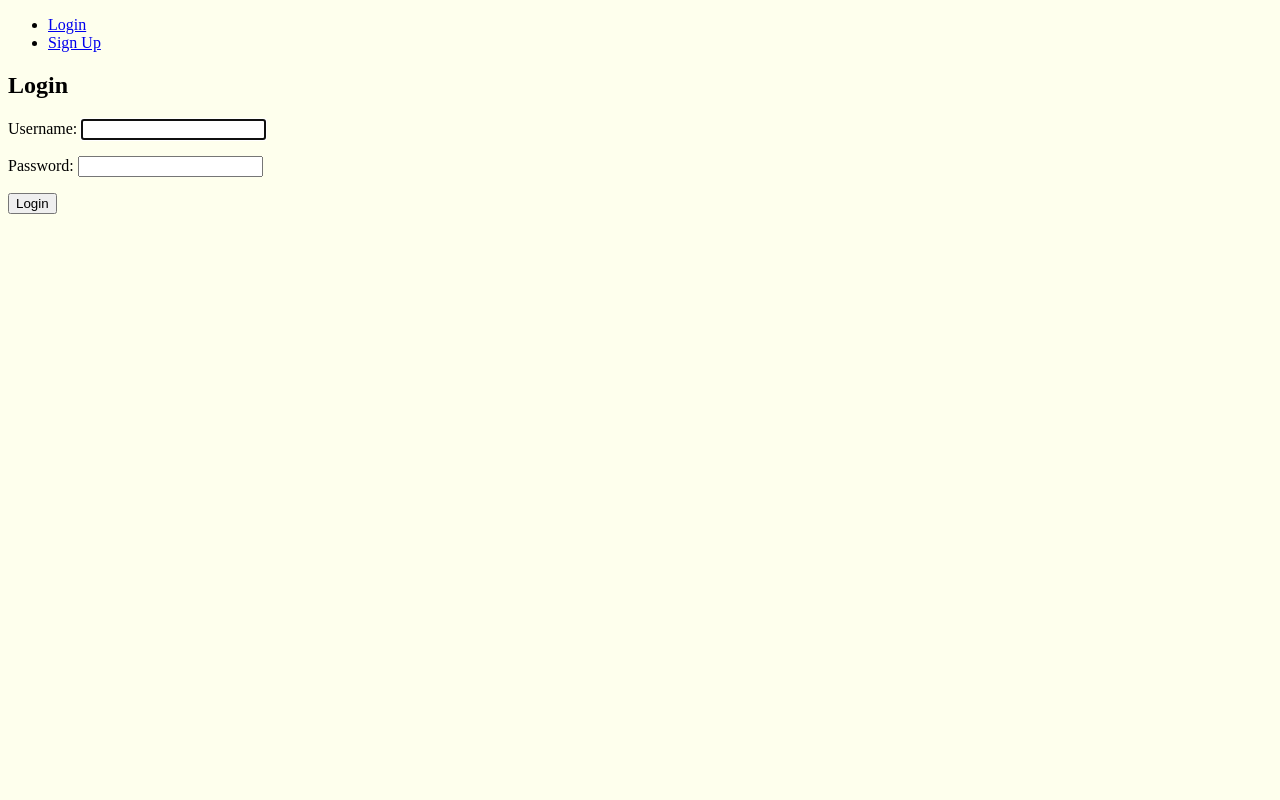
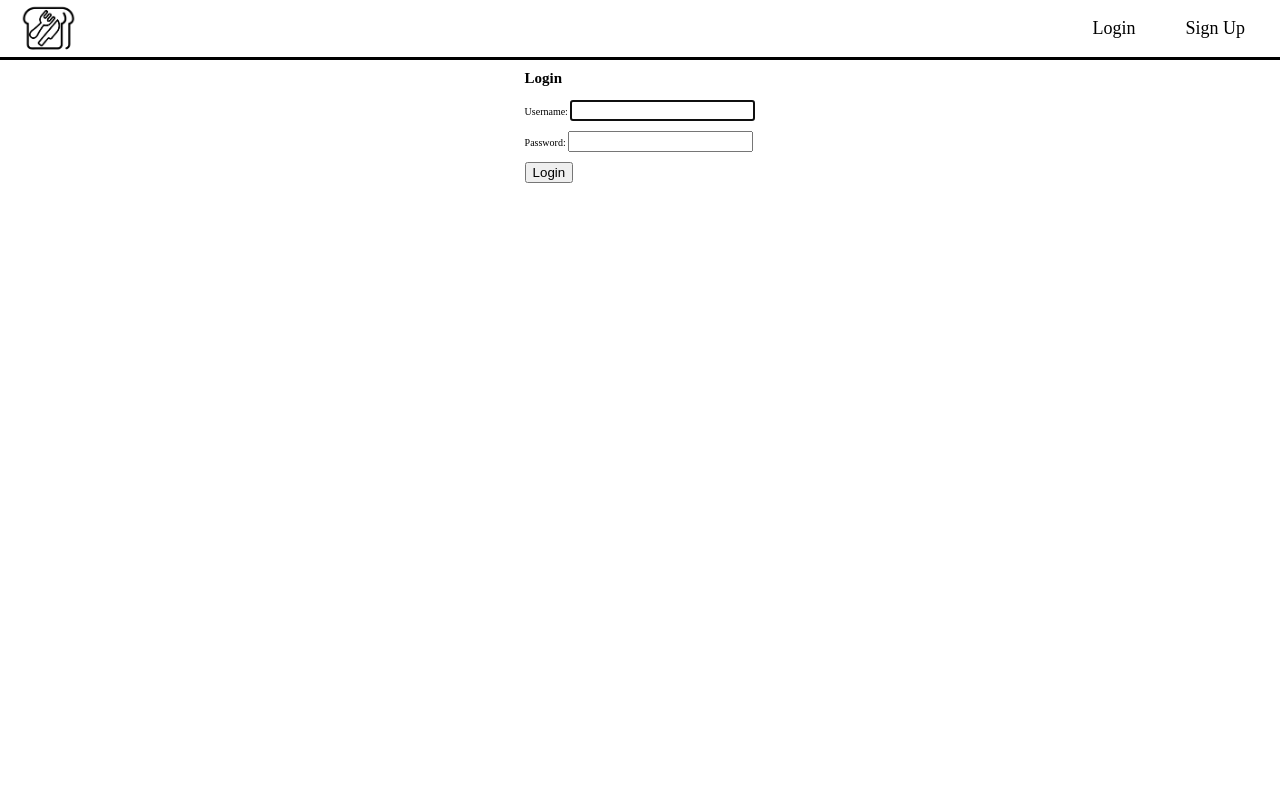
Before and after one commit to lo-f/daily-bread-app, a Django app: page / in a window 1280 px wide. Run offline with Django 5.2, Linux system fonts and the light colour scheme.

Commit message:
updated base.css

```diff
--- a/main_app/static/css/base.css
+++ b/main_app/static/css/base.css
@@ -1,3 +1,171 @@
+/* static/css/base.css  */
+
+html {
+  box-sizing: border-box;
+}
+
+/* The Universal Selector */
+*,
+/* All elements*/
+*::before,
+/* All ::before pseudo-elements */
+*::after {
+  /* All ::after pseudo-elements */
+  /* height & width will now include border & padding by default
+     but can be over-ridden as needed */
+  box-sizing: inherit;
+}
+
+/* resets font size to be 62.5% of the user preference -
+     in most browser configurations this will be 10px */
+:root {
+  font-size: 62.5%;
+}
+
 body {
-    background-color: rgb(254, 255, 237);
+  margin: 0;
+  margin-top: 60px;
+  display: flex;
+  flex-direction: column;
+  align-items: center;
+  min-height: 100vh;
+  --nav-bg: #ffffff;
+  --borders: #000000 solid 3px;
+  --link-hover-color: #000000;
+  --button-bg: #000000;
+  --button-bg-hove: #ffffff;
+  --submit: #000000;
+  --warn: red;
+  --danger: red;
+  --secondary: #000000;
+  --card-box-shadow: 5px 5px 6px -1px gray;
+  --font-xtreme: 4.2rem;
+  --font-xxl: 3.6rem;
+  --font-xl: 2.4rem;
+  --font-l: 1.8rem;
+  --font-reg: 1.6rem;
+  --card-border-radius: 6px;
 }
+
+html, body {
+  height: 100%; /* Ensure html and body take up full height */
+  margin: 0; /* Remove default margin */
+  padding: 0; /* Remove default padding */
+  overflow: hidden; /* Prevent overflow */
+  box-sizing: border-box; /* Include padding and border in width/height */
+}
+
+header {
+  width: 100%;
+  background: var(--nav-bg);
+  border-bottom: var(--borders);
+}
+
+nav {
+  position: fixed; /* Keep the navbar fixed */
+  top: 0; /* Align it to the top */
+  left: 0; /* Align it to the left */
+  width: 100%; /* Full width */
+  height: 60px; /* Fixed height */
+  display: flex; /* Flex for alignment */
+  align-items: center; /* Center items vertically */
+  padding: 0 20px; /* Padding */
+  box-sizing: border-box; /* Include padding in width calculation */
+  background: var(--nav-bg); /* Background color */
+  border-bottom: var(--borders); /* Bottom border */
+  z-index: 1000; /* Ensure navbar is on top */
+}
+
+main {
+  margin-top: 55px;
+  flex: 1; /* Allow the main content to expand and take up remaining space */
+  display: flex;
+  flex-direction: column;
+  align-items: center;
+  justify-content: flex-start; /* Center content vertically and horizontally */
+  width: 100%; /* Full width */
+  overflow-y: auto; /* Scroll vertically if content overflows */
+}
+
+.header-logo-container {
+  display: flex;  /* Flexbox for centering content */
+  align-items: center;  /* Center logo vertically */
+  height: 100%;  /* Fill the height of the nav */
+  margin-right: auto;  /* Push it to the left */
+  max-height: 100%;  /* Ensure the container respects nav's height */
+  overflow: hidden;  /* Hide overflow if the image is too large */
+}
+
+.header-logo-container a {
+  display: flex;  /* Flexbox for centering content */
+  align-items: center;  /* Center logo vertically */
+  height: 100%;  /* Fill the height of the logo container */
+}
+
+/* Scale the image to fit the anchor tag */
+.header-logo-container img {
+  max-height: 100%;  /* Scale the image to fit the container height */
+  width: auto;  /* Maintain the aspect ratio */
+  display: block;  /* Remove bottom space/gap */
+  max-width: 100%;  /* Prevent the image from being wider than the container */
+}
+
+
+nav ul {
+  display: flex;  /* Make ul a flex container */
+  align-items: center;  /* Center items vertically */
+  padding: 0;  /* Remove default padding */
+  list-style: none;  /* Remove bullet points */
+  margin: 0;  /* Reset margin */
+  font-size: large;
+}
+
+nav ul li {
+  margin-left: 20px;  /* Add spacing between the items */
+}
+
+nav ul li a {
+  text-decoration: none;  /* Remove underline from links */
+  padding: 10px 15px;  /* Add padding for better appearance */
+  background-color: transparent;  /* Background color */
+  color: #000000;  /* Text color */
+  transition: background-color 0.3s;
+  border-bottom: 2px solid transparent;  /* Smooth transition for hover effect */
+}
+
+nav ul li a:hover {
+  background-color: #ffffff; /* Example hover background color */
+  border-bottom: 2px solid #000000; /* Add bottom border on hover */
+}
+
+footer {
+  height: 60px; /* Fixed footer height */
+  width: 100%; /* Full width */
+  background: var(--nav-bg); /* Background color */
+  border-top: var(--borders); /* Top border */
+  display: flex;
+  align-items: center;
+  justify-content: center;
+}
+
+#logout-form {
+  margin: 0;  /* Remove margin from form */
+  padding: 0;  /* Remove padding from form */
+}
+
+#logout-btn {
+  padding: 10px 15px;  /* Add padding to match links */
+  border: none;  /* Remove default button border */
+  background-color: var(--button-bg);  /* Same background color as links */
+  color: #fff;  /* Text color to match links */
+  cursor: pointer;  /* Cursor change to pointer to indicate clickable */
+  border-radius: 4px;  /* Rounded corners to match links */
+  text-decoration: none;  /* Remove any default underline */
+  transition: background-color 0.3s;  /* Smooth transition for hover effect */
+}
+
+#logout-btn:hover {
+  background-color: var(--button-bg-hove);  /* Same hover effect as links */
+  color: var(--link-hover-color);
+  border: #000000 solid 2px;  /* Same hover text color */
+}
--- a/main_app/templates/base.html
+++ b/main_app/templates/base.html
@@ -9,6 +9,7 @@
         <meta http-equiv="X-UA-Compatible" content="IE=edge" />
         <meta name="viewport" content="width=device-width, initial-scale=1.0" />
         <link rel="stylesheet" href="{% static 'css/base.css' %}" />
+        <link rel="shortcut icon" type="image/png" href="{% static 'images/logo.png' %}" />
         <title>Daily Bread</title>
         {% block head %}
         {% endblock %}
@@ -16,16 +17,20 @@
 
     <body>
         <header>
-            <div class="header-logo-container">
-            </div>
             <nav>
+                <div class="header-logo-container">
+                    <a href="/dashboard/">
+                        <img src="{% static 'images/logo.png' %}"
+                        alt="Daily Bread Logo" />
+                    </a>
+                </div>
                 <ul>
                     {% if user.is_authenticated %}
                     <li><a href="{% url 'dashboard' %}">Dashboard</a></li>
                     <li>
                         <form id="logout-form" method="post" action="{% url 'logout' %}">
                             {% csrf_token %}
-                            <button type="submit">Log out</button>
+                            <button id="logout-btn" type="submit">Log out</button>
                         </form>
                     </li>
                     {% else %}
--- a/main_app/views.py
+++ b/main_app/views.py
@@ -8,6 +8,7 @@ from django.contrib.auth.decorators import login_required
 from django.contrib.auth.mixins import LoginRequiredMixin
 from django.forms import modelformset_factory, inlineformset_factory
 from django.http import HttpResponse, JsonResponse
+from django.urls import reverse_lazy
 from .forms import FeedingForm, FoodItemFormSet, CreateUserForm, FoodItemForm
 from .models import Profile, Feeding, FoodItem
 from .utils import get_nutrition_data, get_instant_data
@@ -27,6 +28,9 @@ load_dotenv()
 # Create your views here.
 class Home(LoginView):
     template_name = 'home.html'
+
+    def get_success_url(self):
+        return reverse_lazy('dashboard')
 # def Home(request):
 #     return HttpResponse('Hello World')
 
```
Also changed, not shown: main_app/static/css/profile/dashboard.css (added, +38 -0 lines), main_app/templates/profile/dashboard.html (+4 -43 lines), main_app/static/css/home.css (added), main_app/static/images/logo.png (added).
